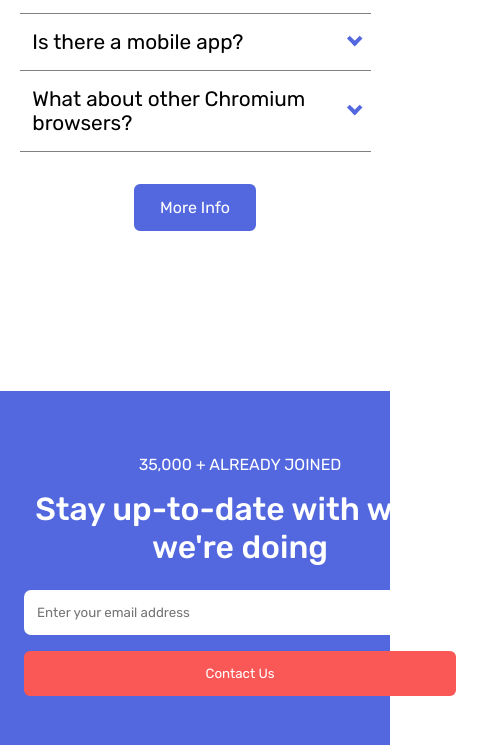
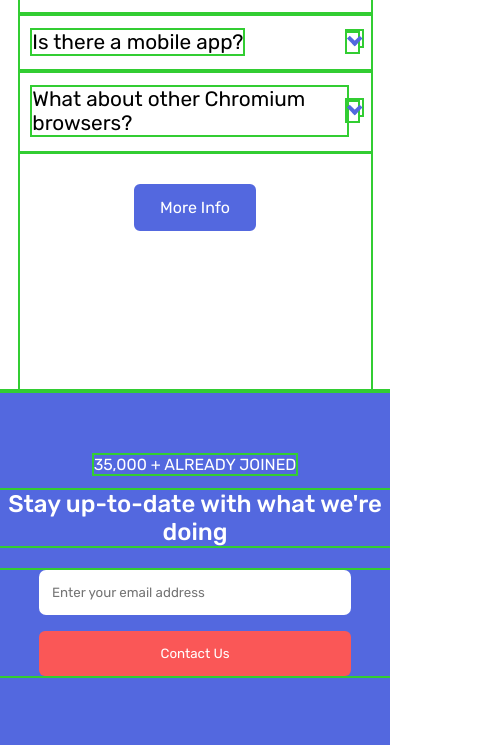
Before and after one commit to MKemmx/Book-Mark-Landing-Page, a plain HTML site: page index.html in a window 390 px wide. Shown: the part 3891-4636 px from the top of the page, 480 px wide, since content can reach past the window. Drawn offline with Linux system fonts and the light colour scheme.

Commit message:
fixed overflow

```diff
--- a/style.scss
+++ b/style.scss
@@ -6,7 +6,7 @@
   box-sizing: border-box;
   font-family: "Rubik", system-ui;
   list-style: none;
-  // outline: 2px limegreen solid;
+  outline: 2px limegreen solid;
 }
 
 .hamburger {
@@ -805,17 +805,26 @@
 
   @media screen and (max-width: 515px) {
     .container {
+      width: 100%;
+
+      .box-2 {
+        h1 {
+          font-size: 1.5rem;
+        }
+      }
+
       .box-3 {
         flex-direction: column;
+        width: 100%;
 
         .email-input {
-          width: 90%;
+          width: 80%;
           margin-bottom: 1rem;
         }
 
         .btn {
           padding: 15px 20px;
-          width: 90%;
+          width: 80%;
         }
       }
     }
```
Also changed, not shown: index.html (+2 -2 lines), style.css, 1 other file.
